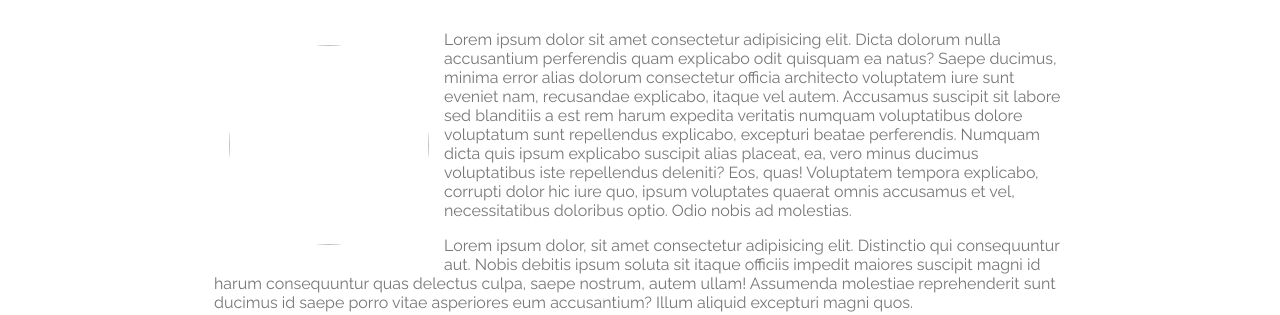
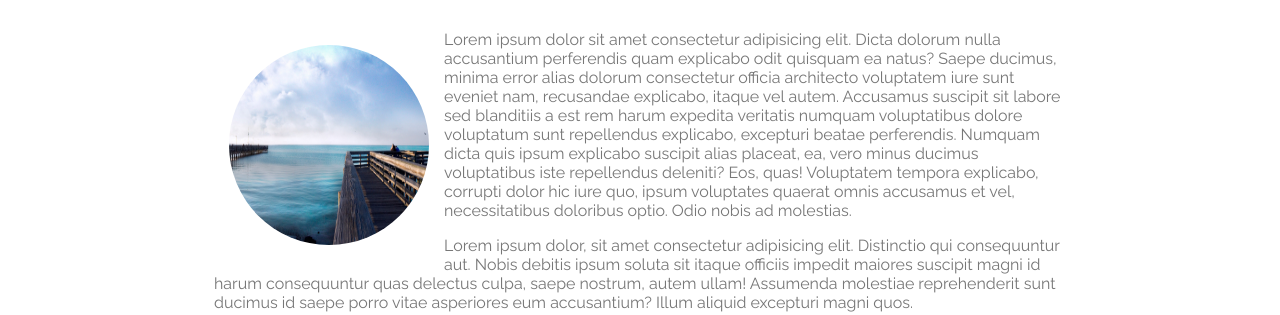
Before and after one commit to contentwritinglabs/contentwritinglabs.github.io, a plain HTML site: page index.html in a window 1280 px wide. Shown: the part 303-618 px from the top of the page. Drawn offline with Linux system fonts and the light colour scheme; files that its build step writes are made by us from their sources; a web font is replaced by a local one.

Commit message:
Update index.html

```diff
--- a/index.html
+++ b/index.html
@@ -21,7 +21,7 @@
 
         <section class="content-section container">
             <h2 class="section-header">ABOUT</h2>
-            <img class="about-band-image" src="images/1.png">
+            <img class="about-band-image" src="1.jpg">
             <p>Lorem ipsum dolor sit amet consectetur adipisicing elit. Dicta dolorum nulla accusantium perferendis quam explicabo odit quisquam ea natus? Saepe ducimus, minima error alias dolorum consectetur officia architecto voluptatem iure sunt eveniet nam, recusandae explicabo, itaque vel autem. Accusamus suscipit sit labore sed blanditiis a est rem harum expedita veritatis numquam voluptatibus dolore voluptatum sunt repellendus explicabo, excepturi beatae perferendis. Numquam dicta quis ipsum explicabo suscipit alias placeat, ea, vero minus ducimus voluptatibus iste repellendus deleniti? Eos, quas! Voluptatem tempora explicabo, corrupti dolor hic iure quo, ipsum voluptates quaerat omnis accusamus et vel, necessitatibus doloribus optio. Odio nobis ad molestias.</p>
             <p>Lorem ipsum dolor, sit amet consectetur adipisicing elit. Distinctio qui consequuntur aut. Nobis debitis ipsum soluta sit itaque officiis impedit maiores suscipit magni id harum consequuntur quas delectus culpa, saepe nostrum, autem ullam! Assumenda molestiae reprehenderit sunt ducimus id saepe porro vitae asperiores eum accusantium? Illum aliquid excepturi magni quos.</p>
         </section>
```
